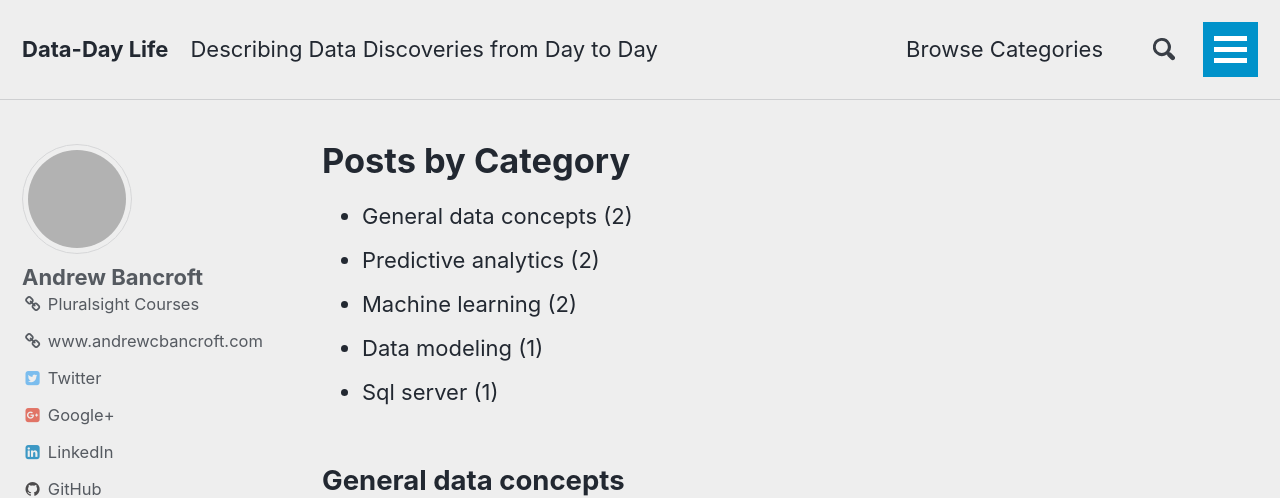
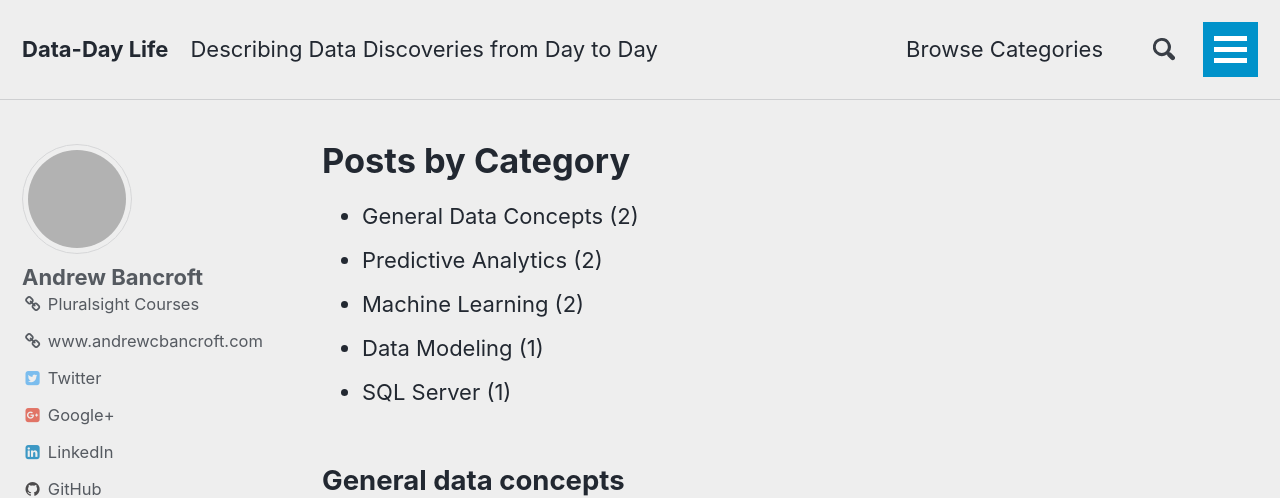
Before and after one commit to andrewcbancroft/datadaylife-blog, a Jekyll site: the page built from _pages/category-archive.html, in a window 1280 px wide and 900 px high. Shown: the top 498 px of the window. Built offline with Jekyll 4.4.1, drawn with Linux system fonts in a browser that asks for light colours; grey boxes are pictures that could not be loaded.

Commit message:
Update category-archive.html

```diff
--- a/_pages/category-archive.html
+++ b/_pages/category-archive.html
@@ -8,11 +8,11 @@
 {% assign tags_list = site.categories %}
   {% if tags_list.first[0] == null %}
     {% for tag in tags_list %}
-      <li><a href="#{{ tag }}">{{ tag | capitalize }} <span>({{ site.tags[tag].size }})</span></a></li>
+      <li><a href="#{{ tag }}">{{ tag }} <span>({{ site.tags[tag].size }})</span></a></li>
     {% endfor %}
   {% else %}
     {% for tag in tags_list %}
-      <li><a href="#{{ tag[0] }}">{{ tag[0] | capitalize }} <span>({{ tag[1].size }})</span></a></li>
+      <li><a href="#{{ tag[0] }}">{{ tag[0] }} <span>({{ tag[1].size }})</span></a></li>
     {% endfor %}
   {% endif %}
 {% assign tags_list = nil %}
```
